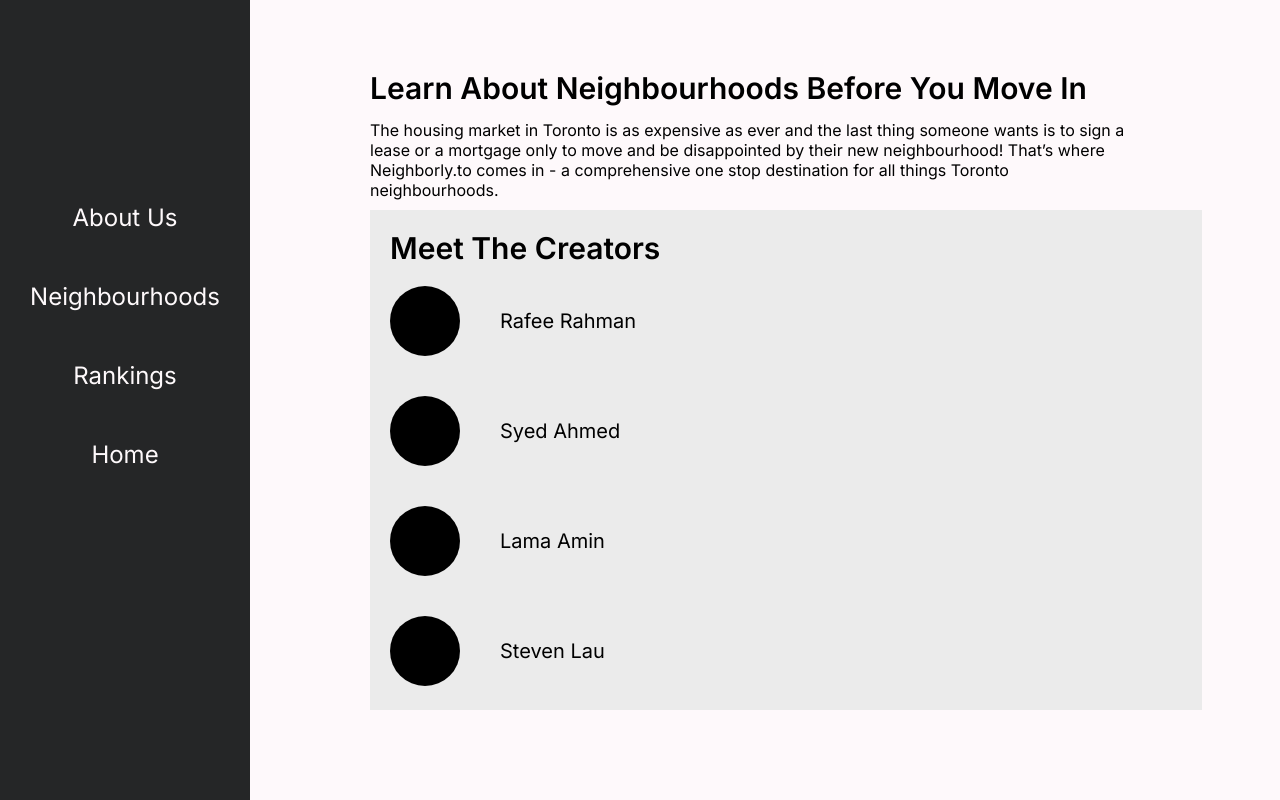
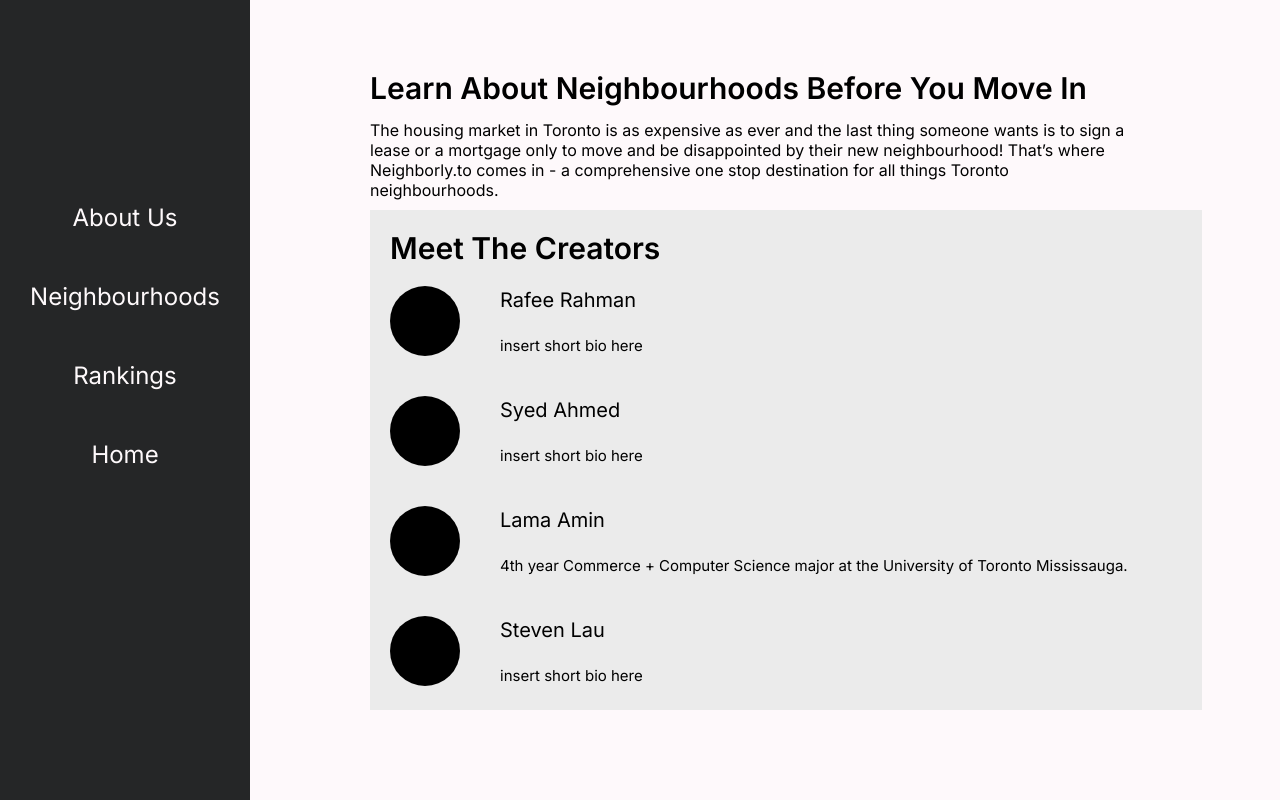
Before and after one commit to rafeerahman/Neighbourhoodly, a React (Create React App) app in the folder neighbourhood.ly/: page /AboutUs in a window 1280 px wide. Built offline with nearby package versions, Linux system fonts and the light colour scheme.

Commit message:
about us creator bios

```diff
--- a/neighbourhood.ly/src/components/AboutUs.css
+++ b/neighbourhood.ly/src/components/AboutUs.css
@@ -56,15 +56,6 @@
     border-radius: 50%;
 }
 
-/* th {
-	border-collapse: collapse;
-	border: 0px;
-    font-size: 30px;
-    text-align: left;
-    padding: 40px;
-    padding-bottom: 20px;
-} */
-
 td {
 	border-collapse: collapse;
 	border: 0px;
@@ -72,3 +63,9 @@
     text-align: left;
     padding: 20px;
 }
+
+.bio {
+    font-size: 15px;
+    padding: 20px;
+    padding-top: 0px;
+}
--- a/neighbourhood.ly/src/pages/AboutUs.js
+++ b/neighbourhood.ly/src/pages/AboutUs.js
@@ -30,37 +30,41 @@
                     <div className='creatorsBoxHeader'>Meet The Creators</div>
                     <tbody>
                         <tr>
-                            <td>
+                            <td rowspan="2">
                                 <div className='samplePicture'/>
                             </td>
                             <td>
                                 Rafee Rahman
                             </td>
                         </tr>
+                        <tr><td className='bio'>insert short bio here</td></tr>
                         <tr>
-                            <td>
+                            <td rowspan="2">
                                 <div className='samplePicture'/>
                             </td>
                             <td>
                                 Syed Ahmed
                             </td>
                         </tr>
+                        <tr><td className='bio'>insert short bio here</td></tr>
                         <tr>
-                            <td>
+                            <td rowspan="2">
                                 <div className='samplePicture'/>
                             </td>
                             <td>
                                 Lama Amin
                             </td>
                         </tr>
+                        <tr><td className='bio'>4th year Commerce + Computer Science major at the University of Toronto Mississauga.</td></tr>
                         <tr>
-                            <td>
+                            <td rowspan="2">
                                 <div className='samplePicture'/>
                             </td>
                             <td>
                                 Steven Lau
                             </td>
                         </tr>
+                        <tr><td className='bio'>insert short bio here</td></tr>
                     </tbody>
                 </div>
 
```
